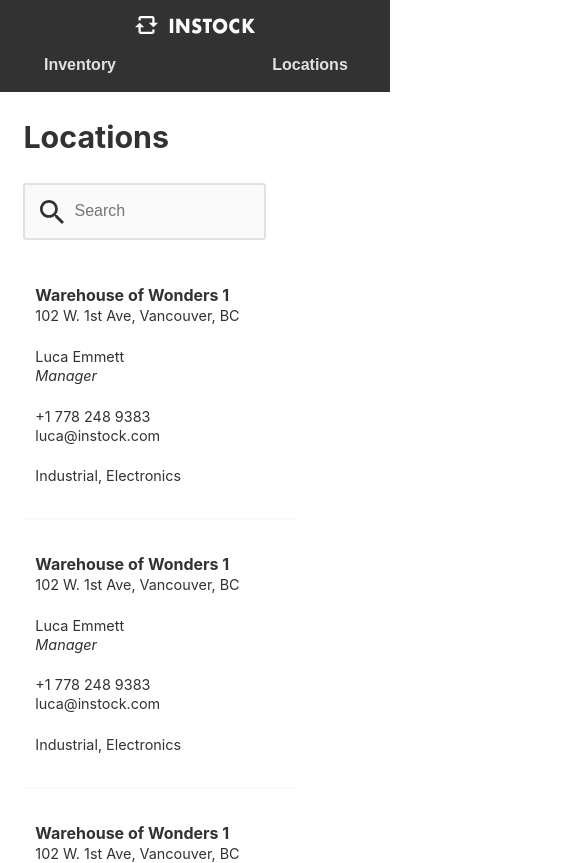
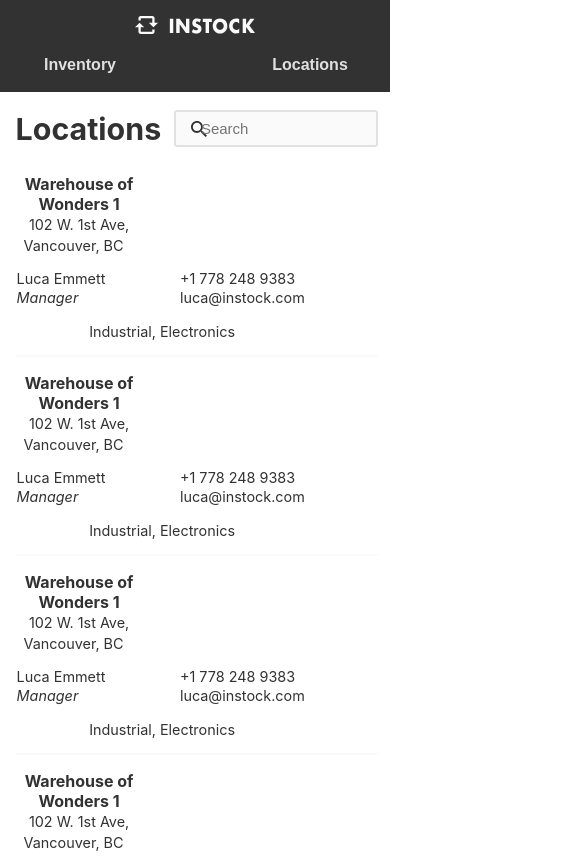
Before and after one commit to moth-man/InStock-Saba, a React (Create React App) app in the folder client/: page / in a window 390 px wide. Shown: the top 863 px of the page, 585 px wide, since content can reach past the window. Built offline with nearby package versions, Linux system fonts and the light colour scheme.

Commit message:
Finish WarehouseList tablet view

```diff
--- a/client/src/components/warehouse-components/Warehouse.jsx
+++ b/client/src/components/warehouse-components/Warehouse.jsx
@@ -1,4 +1,5 @@
 import React, { Component } from 'react';
+import arrow from '../../assets/logos/Icon-arrow-right.svg';
 
 class Warehouse extends Component {
   render() {
@@ -6,9 +7,12 @@ class Warehouse extends Component {
     return (
       <div>
         <tr className="table__row">
-          <div>
+          <div className="warehouseMainInfo">
             <td className="warehouseName">{data.warehouseName}</td>
-            <td>{data.address}</td>
+            <td>
+              {data.address}
+              <img src={arrow} className="arrow" alt="link" />
+            </td>
           </div>
           <div>
             <td>{data.contact}</td>
--- a/client/src/components/warehouse-components/styles/warehouse.css
+++ b/client/src/components/warehouse-components/styles/warehouse.css
@@ -86,6 +86,7 @@ body {
   -webkit-box-align: start;
       -ms-flex-align: start;
           align-items: flex-start;
+  width: 125%;
   font-size: 0.8rem;
   margin: 2% 0 8% 0;
   padding-bottom: 8%;
@@ -103,16 +104,139 @@ body {
   -webkit-box-align: start;
       -ms-flex-align: start;
           align-items: flex-start;
-  font-size: .9rem;
-  margin: 4%;
+  font-size: 0.8rem;
+  margin: 3% 0%;
 }
 
 .WarehouseList__table tbody .table__row div .warehouseName {
   font-weight: bold;
-  font-size: 1rem;
+  font-size: 0.9rem;
 }
 
 .WarehouseList__table tbody .table__row div .contact {
   font-style: italic;
 }
+
+.WarehouseList__table tbody .table__row div .arrow {
+  position: relative;
+  left: 80px;
+  bottom: 20px;
+}
+
+@media (max-width: 786px) {
+  .WarehouseList {
+    display: -webkit-box;
+    display: -ms-flexbox;
+    display: flex;
+    -webkit-box-orient: vertical;
+    -webkit-box-direction: normal;
+        -ms-flex-flow: column nowrap;
+            flex-flow: column nowrap;
+    width: 93%;
+    margin: 0 4%;
+    -webkit-box-pack: center;
+        -ms-flex-pack: center;
+            justify-content: center;
+  }
+  .WarehouseList .WarehouseList__header {
+    display: -webkit-box;
+    display: -ms-flexbox;
+    display: flex;
+    -webkit-box-orient: horizontal;
+    -webkit-box-direction: normal;
+        -ms-flex-flow: row nowrap;
+            flex-flow: row nowrap;
+    -webkit-box-pack: justify;
+        -ms-flex-pack: justify;
+            justify-content: space-between;
+    -webkit-box-align: center;
+        -ms-flex-align: center;
+            align-items: center;
+    margin: 5% 0;
+  }
+  .WarehouseList .WarehouseList__header .header__h1 {
+    font-size: 1.9rem;
+    margin: 0;
+  }
+  .WarehouseList .WarehouseList__header .header__search {
+    background-image: url("../../../assets/logos/Icon-search.svg");
+    background-color: #fafafa;
+    background-size: 8%;
+    background-repeat: no-repeat;
+    background-position: left;
+    background-position-x: 15px;
+    margin: 0;
+    height: 15px;
+    width: 150px;
+    padding: 2.5% 7%;
+    outline: none;
+    border: 2px solid #e1e1e1;
+    border-radius: 3px;
+    text-indent: 0px;
+    font-size: 15px;
+    color: #323232;
+  }
+  .WarehouseList__table {
+    display: -webkit-box;
+    display: -ms-flexbox;
+    display: flex;
+    -webkit-box-orient: vertical;
+    -webkit-box-direction: normal;
+        -ms-flex-flow: column nowrap;
+            flex-flow: column nowrap;
+  }
+  .WarehouseList__table .table__header {
+    display: none;
+    margin-right: 5%;
+  }
+  .WarehouseList__table tbody .table__row {
+    display: -webkit-box;
+    display: -ms-flexbox;
+    display: flex;
+    -webkit-box-orient: horizontal;
+    -webkit-box-direction: normal;
+        -ms-flex-flow: row wrap;
+            flex-flow: row wrap;
+    -webkit-box-align: start;
+        -ms-flex-align: start;
+            align-items: flex-start;
+    width: 100%;
+    font-size: 0.8rem;
+    margin: 2% 0 4% 0;
+    padding-bottom: 4%;
+    border-bottom: 2px solid #fafafa;
+  }
+  .WarehouseList__table tbody .table__row div {
+    display: -webkit-box;
+    display: -ms-flexbox;
+    display: flex;
+    -webkit-box-orient: vertical;
+    -webkit-box-direction: normal;
+        -ms-flex-flow: column nowrap;
+            flex-flow: column nowrap;
+    -webkit-box-align: start;
+        -ms-flex-align: start;
+            align-items: flex-start;
+    font-size: 0.9rem;
+    margin: 4% 0 0 0;
+  }
+  .WarehouseList__table tbody .table__row div .warehouseName {
+    font-weight: bold;
+    font-size: 1rem;
+  }
+  .WarehouseList__table tbody .table__row div .contact {
+    font-style: italic;
+  }
+  .WarehouseList__table tbody .table__row div .arrow {
+    position: relative;
+    left: 500px;
+    bottom: 20px;
+  }
+  .WarehouseList__table tbody .table__row div:nth-of-type(n + 3) {
+    margin-left: 20%;
+  }
+  .WarehouseList__table tbody .table__row .warehouseMainInfo {
+    margin: 0 65% 0 0;
+  }
+}
 /*# sourceMappingURL=warehouse.css.map */
--- a/client/src/components/warehouse-components/styles/warehouse.scss
+++ b/client/src/components/warehouse-components/styles/warehouse.scss
@@ -1,7 +1,7 @@
 //VARIABLES
 $regularfont: 'AvenirRegular';
-$black:  #323232;
-$white: #E1E1E1;
+$black: #323232;
+$white: #e1e1e1;
 $alabaster: #fafafa;
 $mercury: #e1e1e1;
 
@@ -9,7 +9,6 @@ $mercury: #e1e1e1;
   font-family: 'AvenirRegular';
   src: url('../../../assets/fonts/regular.otf') format('oft');
 }
-
 
 body {
   margin: 0;
@@ -51,6 +50,93 @@ body {
       font-size: 16px;
       color: $black;
     }
+  }
+}
+
+.WarehouseList__table {
+  display: flex;
+  flex-flow: column nowrap;
+
+  .table__header {
+    display: none;
+    margin-right: 5%;
+  }
+
+  tbody {
+    .table__row {
+      display: flex;
+      flex-flow: column nowrap;
+      align-items: flex-start;
+      width: 125%;
+      font-size: 0.8rem;
+      margin: 2% 0 8% 0;
+      padding-bottom: 8%;
+      border-bottom: 2px solid $alabaster;
+
+      div {
+        display: flex;
+        flex-flow: column nowrap;
+        align-items: flex-start;
+        font-size: 0.8rem;
+        margin: 3% 0%;
+
+        .warehouseName {
+          font-weight: bold;
+          font-size: 0.9rem;
+        }
+
+        .contact {
+          font-style: italic;
+        }
+
+        .arrow {
+          position: relative;
+          left: 80px;
+          bottom: 20px;
+        }
+      }
+    }
+  }
+}
+
+@media (max-width: 786px) {
+  .WarehouseList {
+    display: flex;
+    flex-flow: column nowrap;
+    width: 93%;
+    margin: 0 4%;
+    justify-content: center;
+
+    .WarehouseList__header {
+      display: flex;
+      flex-flow: row nowrap;
+      justify-content: space-between;
+      align-items: center;
+      margin: 5% 0;
+
+      .header__h1 {
+        font-size: 1.9rem;
+        margin: 0;
+      }
+
+      .header__search {
+        background-image: url('../../../assets/logos/Icon-search.svg');
+        background-color: $alabaster;
+        background-size: 8%;
+        background-repeat: no-repeat;
+        background-position: left;
+        background-position-x: 15px;
+        margin: 0;
+        height: 15px;
+        width: 150px;
+        padding: 2.5% 7%;
+        outline: none;
+        border: 2px solid $mercury;
+        border-radius: 3px;
+        text-indent: 0px;
+        font-size: 15px;
+        color: $black;
+      }
     }
   }
 
@@ -66,19 +152,20 @@ body {
     tbody {
       .table__row {
         display: flex;
-        flex-flow: column nowrap;
+        flex-flow: row wrap;
         align-items: flex-start;
+        width: 100%;
         font-size: 0.8rem;
-        margin: 2% 0 8% 0;
-        padding-bottom: 8%;
+        margin: 2% 0 4% 0;
+        padding-bottom: 4%;
         border-bottom: 2px solid $alabaster;
 
         div {
           display: flex;
           flex-flow: column nowrap;
           align-items: flex-start;
-          font-size: .9rem;
-          margin: 4%;
+          font-size: 0.9rem;
+          margin: 4% 0 0 0;
 
           .warehouseName {
             font-weight: bold;
@@ -89,9 +176,20 @@ body {
             font-style: italic;
           }
 
+          .arrow {
+            position: relative;
+            left: 500px;
+            bottom: 20px;
+          }
+
+          &:nth-of-type(n + 3) {
+            margin-left: 20%;
+          }
         }
-
-
+        .warehouseMainInfo {
+          margin: 0 65% 0 0;
+        }
       }
     }
   }
+}
```
Also changed, not shown: client/src/components/warehouse-components/WarehouseList.jsx (+7 -8 lines), 1 other file (tests, documents, lock files or other folders).
